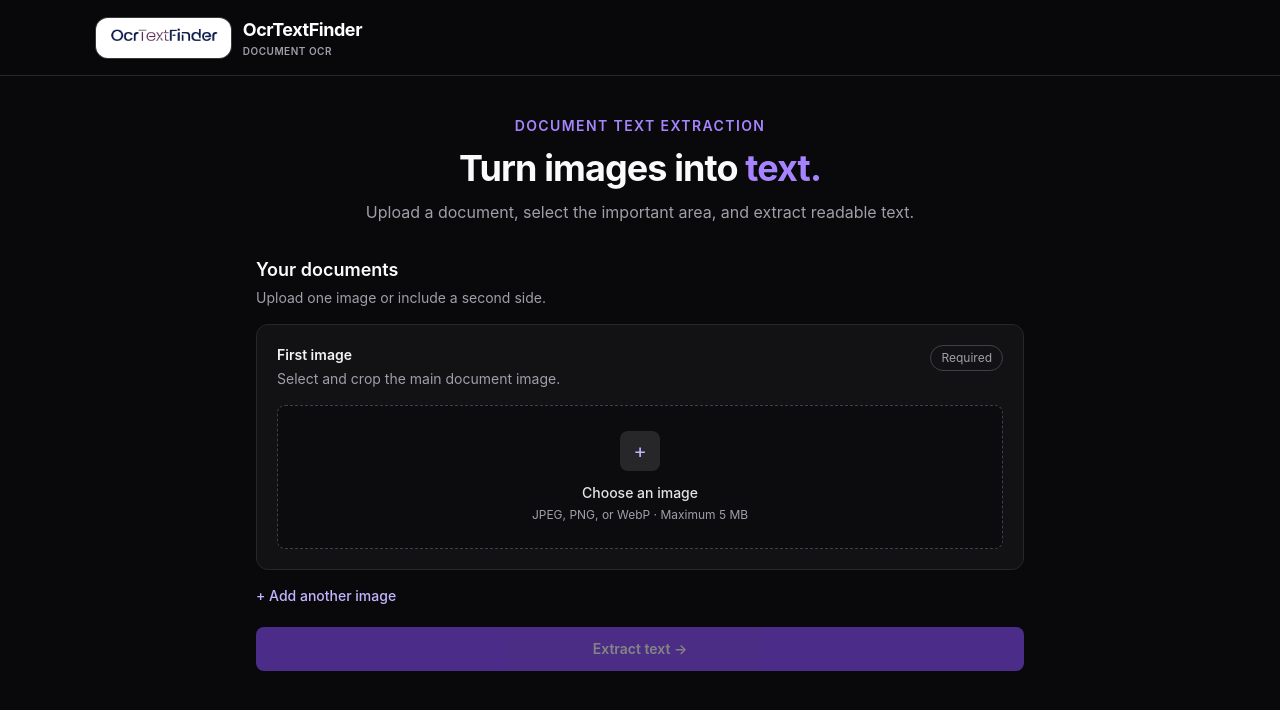
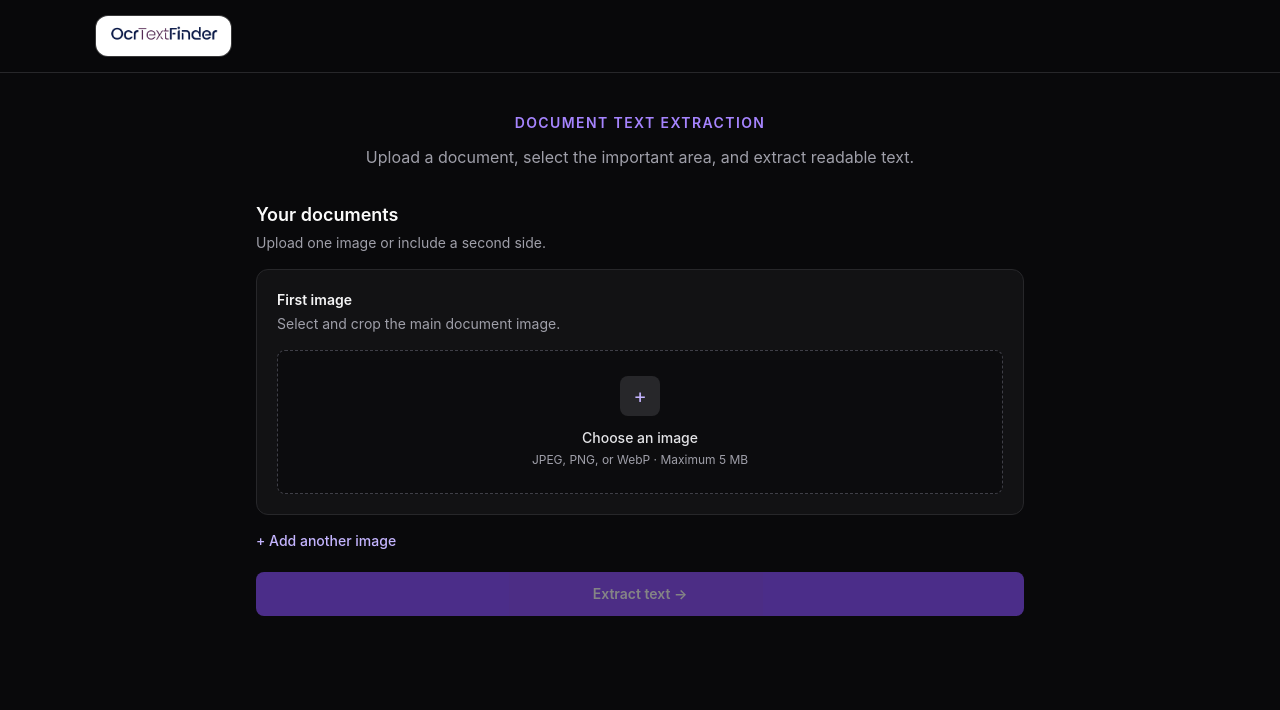
Before and after one commit to akhildas675/document-ocr-client, a React (Vite) app: page / in a window 1280 px wide. Shown: the top 710 px of the page. Built offline with nearby package versions, Linux system fonts and the light colour scheme; no server answers.

Commit message:
Modified user interface

```diff
--- a/src/feature/ocr-scanner/components/layout/navbar.tsx
+++ b/src/feature/ocr-scanner/components/layout/navbar.tsx
@@ -19,14 +19,6 @@ function Navbar() {
             />
           </div>
 
-          <span>
-            <span className="block text-lg font-bold tracking-tight text-white transition group-hover:text-violet-300">
-              OcrTextFinder
-            </span>
-            <span className="block text-[10px] font-semibold tracking-wider uppercase text-zinc-400">
-              Document OCR
-            </span>
-          </span>
         </a>
 
         <button
--- a/src/feature/ocr-scanner/components/upload/image-upload.card.tsx
+++ b/src/feature/ocr-scanner/components/upload/image-upload.card.tsx
@@ -31,7 +31,6 @@ function readImageAsDataUrl(file: Blob): Promise<string> {
 function ImageUploadCard({
   title,
   description,
-  required = false,
   onImageCropped,
 }: ImageUploadCardProps) {
   const [cropUrl, setCropUrl] = useState<string | null>(null);
@@ -127,9 +126,7 @@ function ImageUploadCard({
           </p>
         </div>
 
-        <span className="shrink-0 rounded-full border border-zinc-700 px-2.5 py-1 text-xs text-zinc-400">
-          {required ? "Required" : "Optional"}
-        </span>
+
       </div>
 
       {cropUrl ? (
--- a/src/feature/ocr-scanner/pages/dashboard-page.tsx
+++ b/src/feature/ocr-scanner/pages/dashboard-page.tsx
@@ -78,14 +78,11 @@ function DashboardPage() {
 
       <main className="mx-auto w-full max-w-5xl px-4 py-8 sm:px-6 sm:py-10">
         <section className="mx-auto mb-8 max-w-2xl text-center">
-          <p className="mb-3 text-xs font-semibold uppercase tracking-widest text-violet-400 sm:text-sm">
+          <h1 className="mb-3 text-xs font-semibold uppercase tracking-widest text-violet-400 sm:text-sm">
             Document text extraction
-          </p>
+          </h1>
 
-          <h1 className="text-3xl font-bold tracking-tight sm:text-4xl">
-            Turn images into{" "}
-            <span className="text-violet-400">text.</span>
-          </h1>
+
 
           <p className="mx-auto mt-3 max-w-xl text-sm leading-6 text-zinc-400 sm:text-base">
             Upload a document, select the important area, and extract
```
